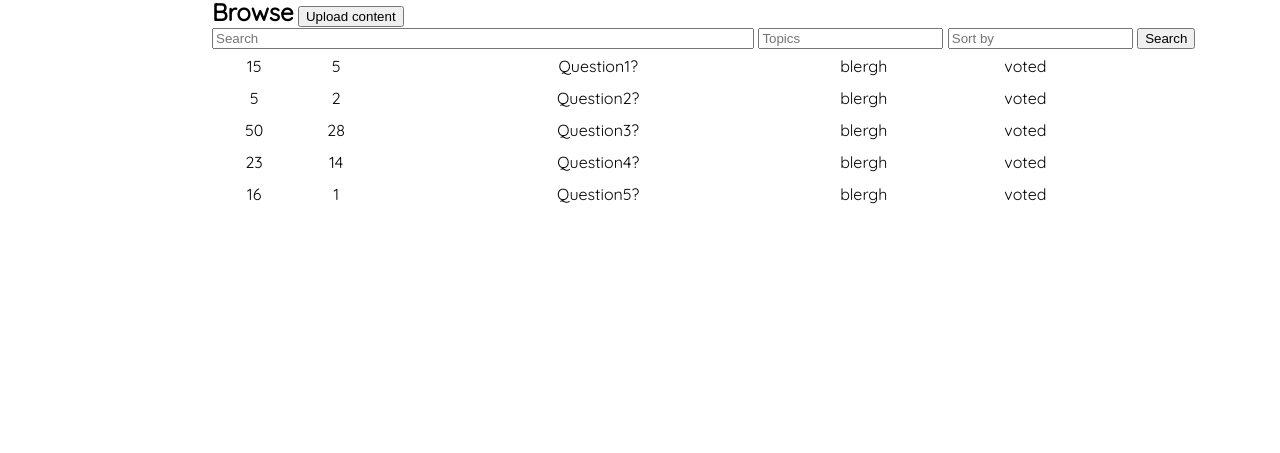
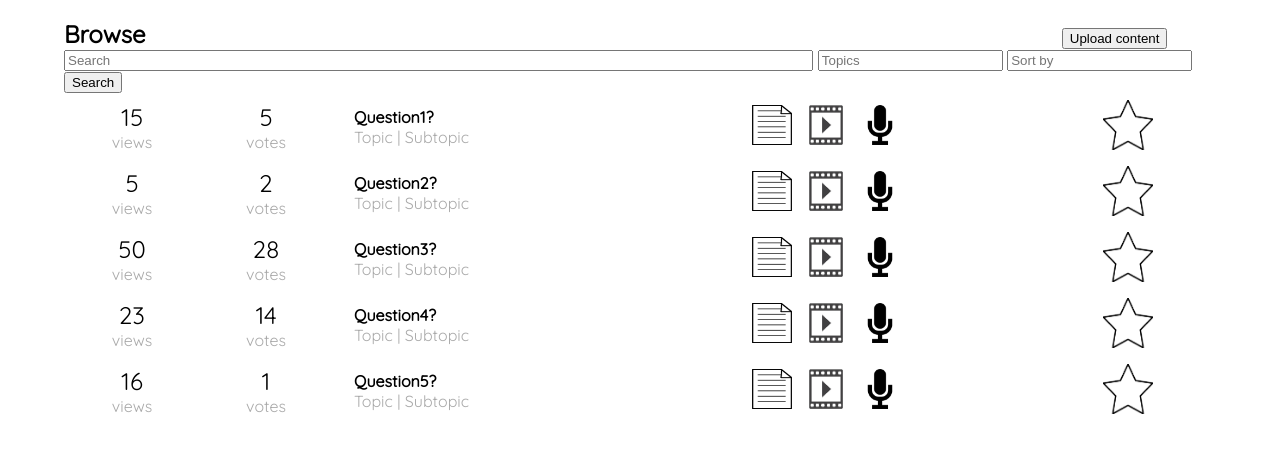
Before and after one commit to MrVictorX/Youni, a website: page www/index.html in a window 1280 px wide. Both pictures are taken after a click on the link "Browse". Shown: the part 83-536 px from the top of the page. Drawn offline with Linux system fonts and the light colour scheme.

Commit message:
commit 12

```diff
--- a/www/index.html
+++ b/www/index.html
@@ -81,15 +81,15 @@ of learning, and alternative ways of thinking.</pre>
                     <br>Global network of
                     <br>students and professors.</figcaption>
             </figure>
-            <figure style="display: inline-block; text-align: center;">
-                <img src="images/feedback.PNG" alt="feedback.png" style="padding-left: 5px;">
+            <figure style="display: inline-block; text-align: center; padding-left: 8%;">
+                <img src="images/feedback.PNG" alt="feedback.png">
                 <figcaption>
                     <h3>Fast Feedback</h3>
                     <br>Live communication with
                     <br>peers and teachers.</figcaption>
             </figure>
-            <figure style="display: inline-block; text-align: center;">
-                <img src="images/Anonymous.PNG" alt="anonymous.png" style="padding-left: 5px;">
+            <figure style="display: inline-block; text-align: center; padding-left: 7%;">
+                <img src="images/Anonymous.PNG" alt="anonymous.png">
                 <figcaption>
                     <h3>Anonymity</h3>
                     <br>Possibility to ask
@@ -101,7 +101,7 @@ of learning, and alternative ways of thinking.</pre>
 
     <div id="Browse">
         <h2 style="display: inline">Browse</h2>
-        <button onclick="addQuestion()" style="display: inline;">Upload content</button>
+        <button onclick="addQuestion()" style="display: inline; margin-left: 80.55%">Upload content</button>
         <form action="">
             <input id="search" type="text" placeholder="Search">
             <input type="text" placeholder="Topics">
@@ -111,44 +111,114 @@ of learning, and alternative ways of thinking.</pre>
         <table id="QuestionTable">
             <tbody>
                 <tr>
-                    <td>15</td>
-                    <td>5</td>
-                    <td class="questionColumn">Question1?</td>
-                    <td class="extraDocs">blergh</td>
+                    <td>
+                        <a class="number">15</a>
+                        <br>
+                        <a class="description">views</a>
+                    </td>
+                    <td>
+                        <a class="number">5</a>
+                        <br>
+                        <a class="description">votes</a>
+                    </td>
+                    <td class="questionColumn">Question1?<br><a class="description">Topic | Subtopic</a></td>
+                    <td class="extraDocs">
+                        <img src="images/image.png" alt="image.png">
+                        <img src="images/novideo.png" alt="video.png">
+                        <img src="images/audio.png" alt="audio.png">
+                    </td>
                     <td></td>
-                    <td>voted</td>
+                    <td class="voted">
+                        <img src="images/novote.png" alt="star.png" onclick="voted()">
+                    </td>
                 </tr>
                 <tr>
-                    <td>5</td>
-                    <td>2</td>
-                    <td class="questionColumn">Question2?</td>
-                    <td class="extraDocs">blergh</td>
+                    <td>
+                        <a class="number">5</a>
+                        <br>
+                        <a class="description">views</a>
+                    </td>
+                    <td>
+                        <a class="number">2</a>
+                        <br>
+                        <a class="description">votes</a>
+                    </td>
+                    <td class="questionColumn">Question2?<br><a class="description">Topic | Subtopic</a></td>
+                    <td class="extraDocs">
+                        <img src="/images/image.png" alt="image.png">
+                        <img src="/images/novideo.png" alt="video.png">
+                        <img src="/images/audio.png" alt="audio.png">
+                    </td>
                     <td></td>
-                    <td>voted</td>
+                    <td class="voted">
+                        <img src="/images/novote.png" alt="star.png">
+                    </td>
                 </tr>
                 <tr>
-                    <td>50</td>
-                    <td>28</td>
-                    <td class="questionColumn">Question3?</td>
-                    <td class="extraDocs">blergh</td>
+                    <td>
+                        <a class="number">50</a>
+                        <br>
+                        <a class="description">views</a>
+                    </td>
+                    <td>
+                        <a class="number">28</a>
+                        <br>
+                        <a class="description">votes</a>
+                    </td>
+                    <td class="questionColumn">Question3?<br><a class="description">Topic | Subtopic</a></td>
+                    <td class="extraDocs">
+                        <img src="/images/image.png" alt="image.png">
+                        <img src="/images/novideo.png" alt="video.png">
+                        <img src="/images/audio.png" alt="audio.png">
+                    </td>
                     <td></td>
-                    <td>voted</td>
+                    <td class="voted">
+                        <img src="/images/novote.png" alt="star.png">
+                    </td>
                 </tr>
                 <tr>
-                    <td>23</td>
-                    <td>14</td>
-                    <td class="questionColumn">Question4?</td>
-                    <td class="extraDocs">blergh</td>
+                    <td>
+                        <a class="number">23</a>
+                        <br>
+                        <a class="description">views</a>
+                    </td>
+                    <td>
+                        <a class="number">14</a>
+                        <br>
+                        <a class="description">votes</a>
+                    </td>
+                    <td class="questionColumn">Question4?<br><a class="description">Topic | Subtopic</a></td>
+                    <td class="extraDocs">
+                        <img src="/images/image.png" alt="image.png">
+                        <img src="/images/novideo.png" alt="video.png">
+                        <img src="/images/audio.png" alt="audio.png">
+                    </td>
                     <td></td>
-                    <td>voted</td>
+                    <td class="voted">
+                        <img src="/images/novote.png" alt="star.png">
+                    </td>
                 </tr>
                 <tr>
-                    <td>16</td>
-                    <td>1</td>
-                    <td class="questionColumn">Question5?</td>
-                    <td class="extraDocs">blergh</td>
+                    <td>
+                        <a class="number">16</a>
+                        <br>
+                        <a class="description">views</a>
+                    </td>
+                    <td>
+                        <a class="number">1</a>
+                        <br>
+                        <a class="description">votes</a>
+                    </td>
+                    <td class="questionColumn">Question5?<br><a class="description">Topic | Subtopic</a></td>
+                    <td class="extraDocs">
+                        <img src="/images/image.png" alt="image.png">
+                        <img src="/images/novideo.png" alt="video.png">
+                        <img src="/images/audio.png" alt="audio.png">
+                    </td>
                     <td></td>
-                    <td>voted</td>
+                    <td class="voted">
+                        <img src="images/novote.png" alt="star.png">
+                    </td>
                 </tr>
             </tbody>
         </table>
--- a/www/scripts/scripts.js
+++ b/www/scripts/scripts.js
@@ -70,6 +70,14 @@ function browseMenu() {
     showQuestion();
 }
 
+function vote() {
+    if(document.getElementsByClassName("voted").src === "images/novote.png"){
+        document.getElementsByClassName("voted").src = "images/vote.png";
+    }else{
+        document.getElementsByClassName("voted").src = "images/novote.png";
+    }
+}
+
 /* Question */
 
 Information.prototype.showQuestion = function () {
--- a/www/styles/style.css
+++ b/www/styles/style.css
@@ -24,7 +24,7 @@ html, body {
 }
 
 body{
-    padding-top: 80px;
+    padding-top: 8%;
 }
 
 nav {
@@ -38,6 +38,10 @@ article{
     margin: 0 auto;
     width: calc(95% - 10px);
     height: calc(100% - 10px);
+}
+
+td {
+    padding: 5px 20px;
 }
 
 #menu{
@@ -78,9 +82,9 @@ article{
 }
 
 #Home, #Browse{
-    float: right;
+    padding-left: 5%;
     height: 80%;
-    width: calc(85% - 20px);
+    width: calc(90% - 20px);
 }
 
 #logo{
@@ -107,19 +111,44 @@ article{
 }
 
 #search {
-    width: 50%;
+    width: 65.5%;
 }
 
 #Browse table {
-    width: 80%;
+    width: 100%;
     text-align: center;
     table-layout: fixed;
 }
 
 .questionColumn {
-    width: 400px;
+    text-align: left;
+    width: 350px;
+    font-weight: bold;
 }
 
-td {
-    padding: 5px 20px;
+.extraDocs{
+    width: 160px;
 }
+
+.extraDocs img{
+    display: inline-block;
+    height: 40px;
+    width: 40px;
+    padding: 0px 5px;
+}
+
+.voted img {
+    height: 50px;
+    width: 50px;
+}
+
+.number {
+    font-size: 150%;
+    text-align: center;
+    align-content: center;
+}
+
+.description {
+    color: #A9A9A9;
+    font-weight: normal;
+}
```
Also changed, not shown: www/images/audio.png (added), www/images/image.png (added), www/images/novideo.png (added), www/images/novote.png (added), www/images/voted.png (added).
